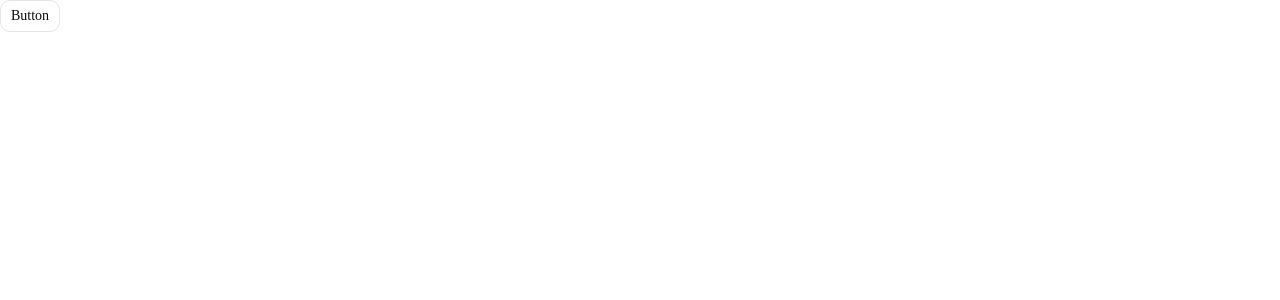
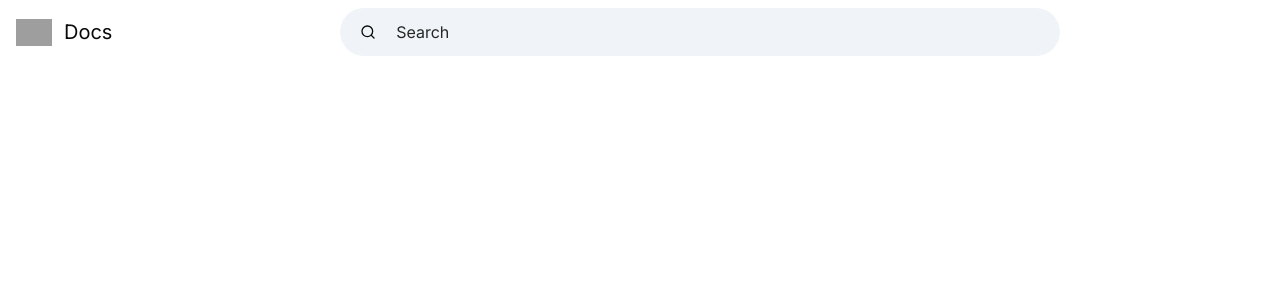
Before and after one commit to Kuldeep23345/docs-editor, a Next.js app: page / in a window 1280 px wide. Shown: the top 300 px of the page. Built offline with nearby package versions, Linux system fonts and the light colour scheme; grey boxes are pictures that could not be loaded.

Commit message:
feat: implement home page layout with navbar, search input

```diff
--- a/package.json
+++ b/package.json
@@ -28,6 +28,7 @@
     "clsx": "^2.1.1",
     "lucide-react": "^1.11.0",
     "next": "16.2.4",
+    "nuqs": "^2.8.9",
     "radix-ui": "^1.4.3",
     "react": "19.2.4",
     "react-color": "^2.19.3",
--- /dev/null
+++ b/src/app/(home)/navbar.tsx
@@ -0,0 +1,21 @@
+import Image from "next/image"
+import Link from "next/link"
+import SearchInput from "./search-input"
+
+
+const Navbar = () => {
+  return (
+    <nav className="flex items-center justify-between h-full w-full">
+      <div className="flex gap-3 items-center shrink-0 pr-6">
+        <Link href="/">
+          <Image src="/logo.png" alt="Logo" width={36} height={36} />
+        </Link>
+        <h3 className="text-xl">Docs</h3>
+      </div>
+      <SearchInput/>
+      <div />
+    </nav>
+  )
+}
+
+export default Navbar
--- /dev/null
+++ b/src/app/(home)/page.tsx
@@ -0,0 +1,15 @@
+import { Button } from '@/components/ui/button';
+import Navbar from './navbar';
+
+const page = () => {
+  return (
+    <div className='min-h-screen flex flex-col'>
+      <div className="fixed top-0 left-0 right-0 z-10 h-16 bg-white p-4">
+        <Navbar/>
+      </div>
+      <Button variant={'outline'}>Button</Button>
+    </div>
+  );
+};
+
+export default page;
--- /dev/null
+++ b/src/app/(home)/search-input.tsx
@@ -0,0 +1,55 @@
+'use client'
+import { Button } from '@/components/ui/button';
+import { Input } from '@/components/ui/input';
+import { SearchIcon, XIcon } from 'lucide-react';
+import { useRef, useState } from 'react';
+
+const SearchInput = () => {
+  const [value, setValue] = useState('');
+  const inputRef = useRef<HTMLInputElement>(null);
+
+  const handleChange = (e: React.ChangeEvent<HTMLInputElement>) => {
+    setValue(e.target.value);
+  };
+  const handleClear = () => {
+    setValue('');
+    inputRef.current?.focus();
+  };
+
+
+  return (
+    <div className="flex-1 flex items-center justify-center">
+      <form className="relative max-w-180 w-full">
+        <Input
+          placeholder="Search"
+          className="md:text-base placeholder:text-neutral-800 px-14 w-full border-none focus-visible:shadow-[0_1px_1px_0_rgba(65,69,73,.3),0_1px_3px_1px_rgba(65,69,73,.15)] bg-[#F0F4F8] rounded-full h-12 focus-visible:ring-0 focus:bg-white"
+          value={value}
+          onChange={handleChange}
+          ref={inputRef}
+        />
+
+        <Button
+          type="submit"
+          variant={'ghost'}
+          size={'icon'}
+          className="absolute left-3 top-1/2 -translate-y-1/2 [&_svg]:size-5 rounded-full"
+        >
+          <SearchIcon />
+        </Button>
+        {value.length > 0 && (
+          <Button
+            type="button"
+            variant={'ghost'}
+            size={'icon'}
+            className="absolute right-3 top-1/2 -translate-y-1/2 [&_svg]:size-5 rounded-full"
+            onClick={handleClear}
+          >
+            <XIcon />
+          </Button>
+        )}
+      </form>
+    </div>
+  );
+};
+
+export default SearchInput;
--- a/src/app/documents/[documentId]/toolbar.tsx
+++ b/src/app/documents/[documentId]/toolbar.tsx
@@ -478,7 +478,7 @@
 
   return (
     <DropdownMenu>
-      <DropdownMenuTrigger>
+      <DropdownMenuTrigger asChild>
         <button className="h-7 w-30 shrink-0 flex items-center justify-between rounded-sm hover:bg-neutral-200/80 px-1.5 overflow-hidden text-sm">
           <span className="truncate">
             {editor?.getAttributes('textStyle').fontFamily || 'Arial'}
--- a/src/app/layout.tsx
+++ b/src/app/layout.tsx
@@ -1,14 +1,10 @@
 import "@/styles/globals.css";
 import type { Metadata } from "next";
-import { Geist, Geist_Mono } from "next/font/google";
+import { Inter } from "next/font/google";
 
-const geistSans = Geist({
-  variable: "--font-geist-sans",
-  subsets: ["latin"],
-});
 
-const geistMono = Geist_Mono({
-  variable: "--font-geist-mono",
+const inter = Inter({
+  variable: "--font-inter",
   subsets: ["latin"],
 });
 
@@ -23,11 +19,10 @@
   children: React.ReactNode;
 }>) {
   return (
-    <html
-      lang="en"
-      className={`${geistSans.variable} ${geistMono.variable} h-full antialiased`}
-    >
-      <body className="min-h-full flex flex-col">{children}</body>
+    <html lang="en" className={`${inter.className}`}>
+      <body className="min-h-full flex flex-col">
+          {children}
+      </body>
     </html>
   );
 }
--- a/src/app/page.tsx
+++ /dev/null
@@ -1,11 +0,0 @@
-import { Button } from '@/components/ui/button';
-
-const page = () => {
-  return (
-    <div>
-      <Button variant={'outline'}>Button</Button>
-    </div>
-  );
-};
-
-export default page;
```
Also changed, not shown: 1 other file (tests, documents, lock files or other folders).
